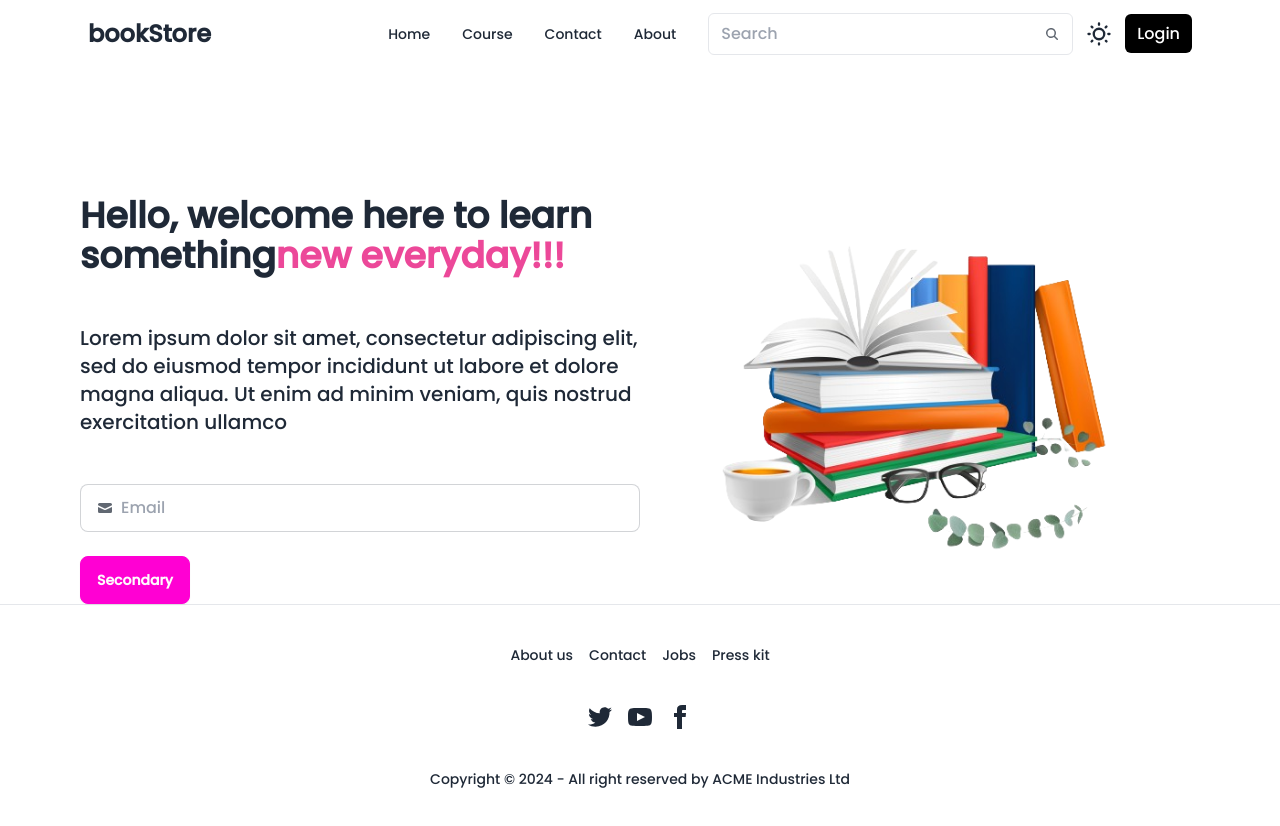
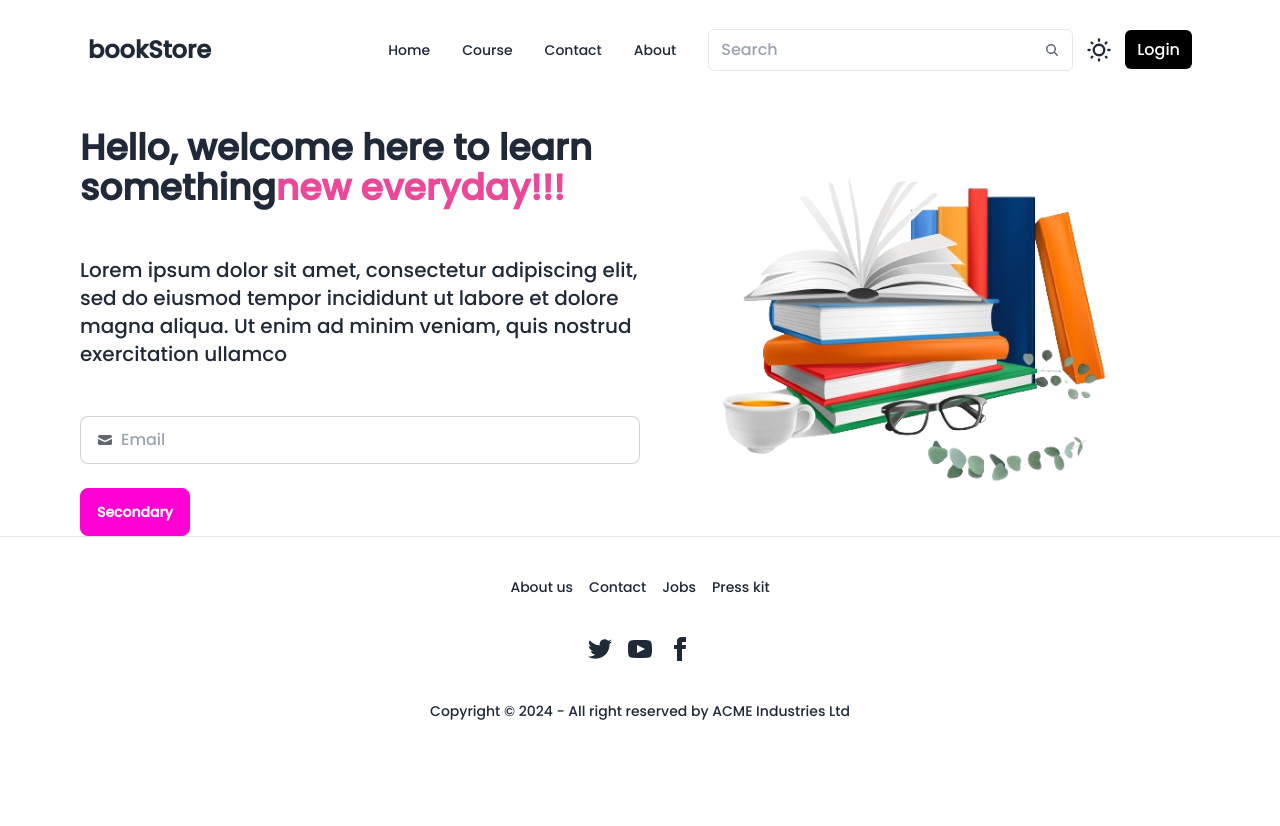
Before and after one commit to theEdgeBreaker/bookstore-mern, a React (Vite) app in the folder Frontend/: page / in a window 1280 px wide. Shown: the top 826 px of the page. After the commit the page ends 800 px from the top, so only its background shows below. Built offline with nearby package versions, Linux system fonts and the light colour scheme.

Commit message:
Make navbar sticky on scroll

```diff
--- a/Frontend/src/components/Navbar.jsx
+++ b/Frontend/src/components/Navbar.jsx
@@ -1,4 +1,21 @@
+import { useEffect, useState } from "react";
+
 const Navbar = () => {
+  const [sticky, setSticky] = useState(false);
+  useEffect(() => {
+    const handleScroll = () => {
+      if (window.scrollY > 0) {
+        setSticky(true);
+      } else {
+        setSticky(false);
+      }
+    };
+    window.addEventListener("scroll", handleScroll);
+    return () => {
+      window.removeEventListener("scroll", handleScroll);
+    };
+  }, []);
+
   const navItems = (
     <>
       <li>
@@ -18,8 +35,15 @@ const Navbar = () => {
 
   return (
     <>
-      <div className=" max-w-screen-2xl container mx-auto md:px-20 px-4">
-        <div className="navbar bg-base-100">
+      <div
+        className={`max-w-screen-2xl container mx-auto md:px-20 px-4 fixed top-4 left-0 right-0
+        ${
+          sticky
+            ? "sticky-navbar shadow-md bg-base-200 duration-300 transition-all ease-in-out"
+            : ""
+        }`}
+      >
+        <div className="navbar">
           <div className="navbar-start">
             <div className="dropdown">
               <div
```
